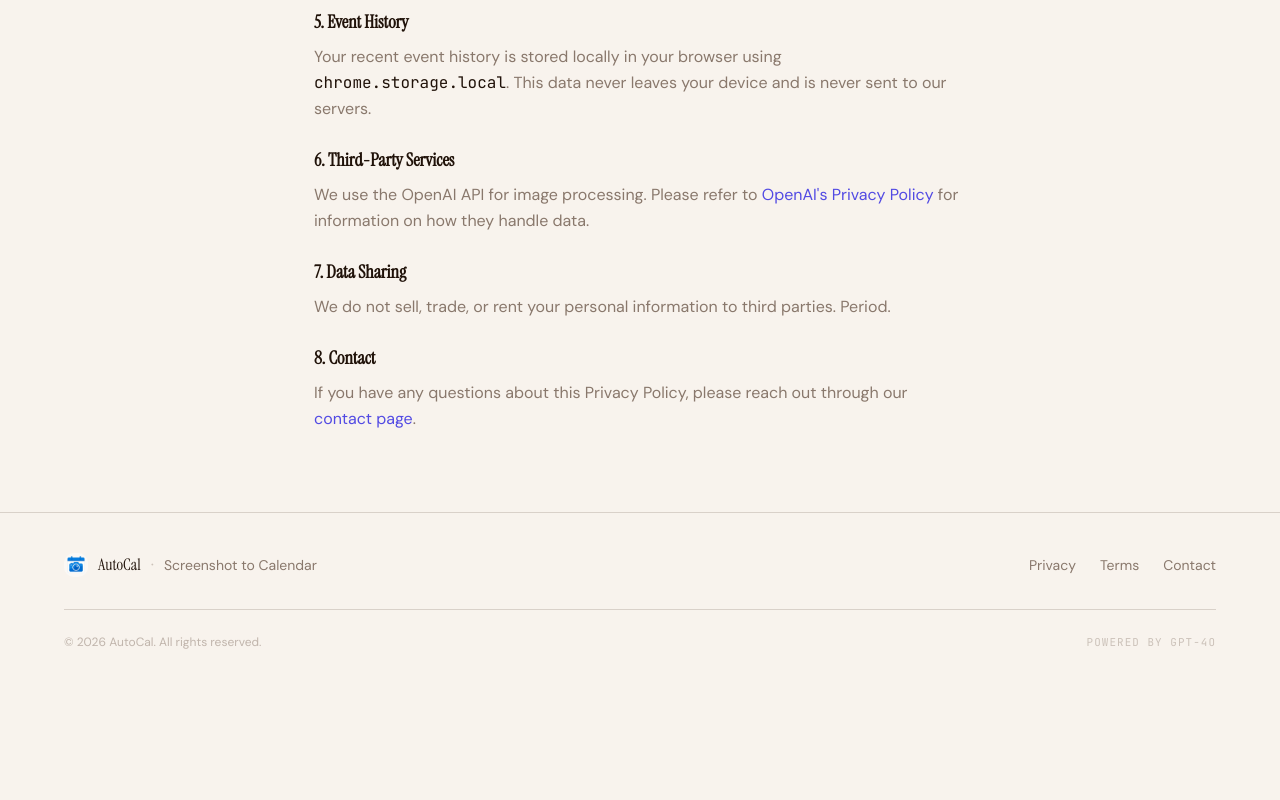
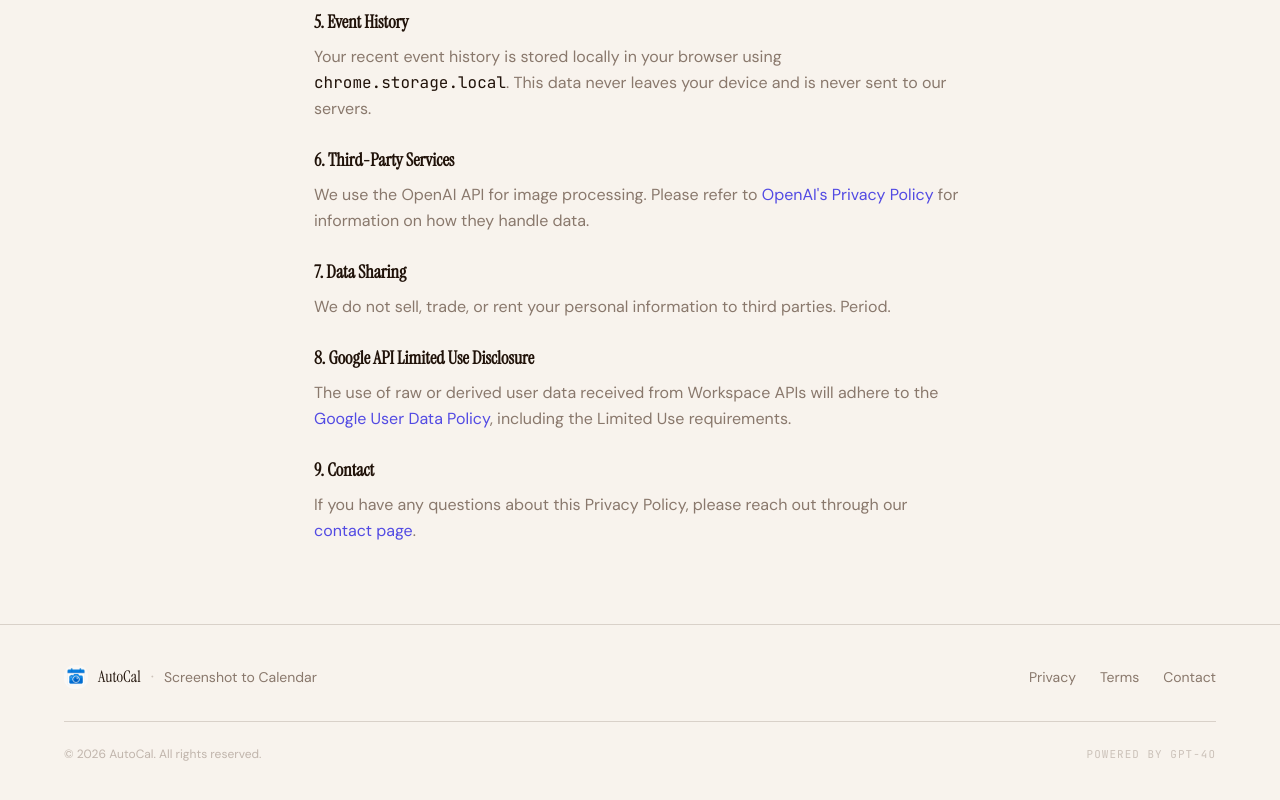
Before and after one commit to ManilShangle/AutoCalWebsite, a React (Vite) app: page /privacy in a window 1280 px wide. Shown: the part 780-1580 px from the top of the page. Before the commit the page ends 1470 px from the top, so only its background shows below. Built offline with nearby package versions, Linux system fonts and the light colour scheme; the HTML template or start-up script is replaced by a standard one.

Commit message:
Limited Use Restriction

```diff
--- a/src/pages/Privacy.tsx
+++ b/src/pages/Privacy.tsx
@@ -40,7 +40,11 @@ const Privacy = () => (
             <p>We do not sell, trade, or rent your personal information to third parties. Period.</p>
           </section>
           <section>
-            <h2 className="text-lg font-semibold text-foreground mb-2">8. Contact</h2>
+            <h2 className="text-lg font-semibold text-foreground mb-2">8. Google API Limited Use Disclosure</h2>
+            <p>The use of raw or derived user data received from Workspace APIs will adhere to the <a href="https://developers.google.com/terms/api-services-user-data-policy" className="text-primary hover:underline" target="_blank" rel="noopener noreferrer">Google User Data Policy</a>, including the Limited Use requirements.</p>
+          </section>
+          <section>
+            <h2 className="text-lg font-semibold text-foreground mb-2">9. Contact</h2>
             <p>If you have any questions about this Privacy Policy, please reach out through our <Link to="/contact" className="text-primary hover:underline">contact page</Link>.</p>
           </section>
         </div>
```
